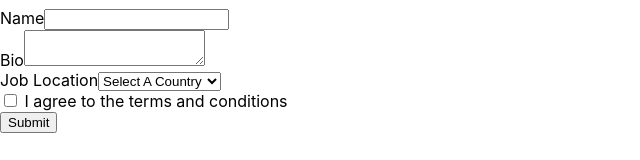
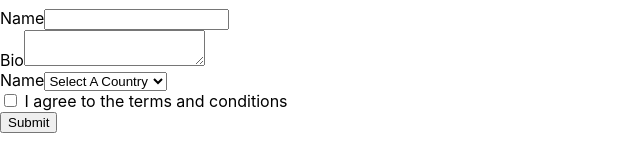
Before and after one commit to caiostarke/react-and-tests, a React (Create React App) app: page / in a window 1280 px wide. Shown: the part 123-283 px from the top of the page, without its empty margins (0-640 px from the left). Built offline with nearby package versions, Linux system fonts and the light colour scheme.

Commit message:
add selector to getByLabelText

```diff
--- a/src/components/application/application.tsx
+++ b/src/components/application/application.tsx
@@ -14,7 +14,7 @@
       </div>
 
       <div>
-          <label htmlFor="job-location">Job Location</label>
+          <label htmlFor="job-location">Name</label>
           <select id="job-location" >
             <option value="">Select A Country</option>
             <option value="US">United State</option>
```
Also changed, not shown: 1 other file (tests, documents, lock files or other folders).
